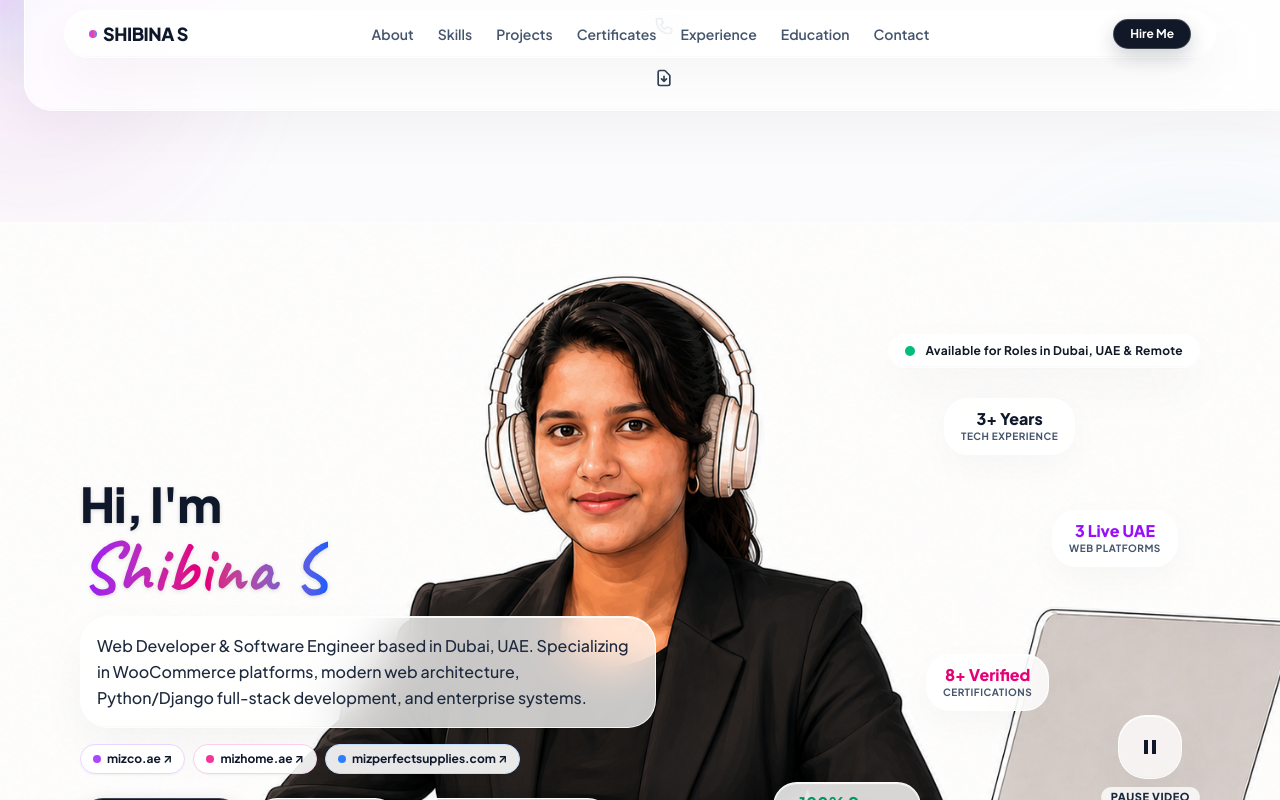
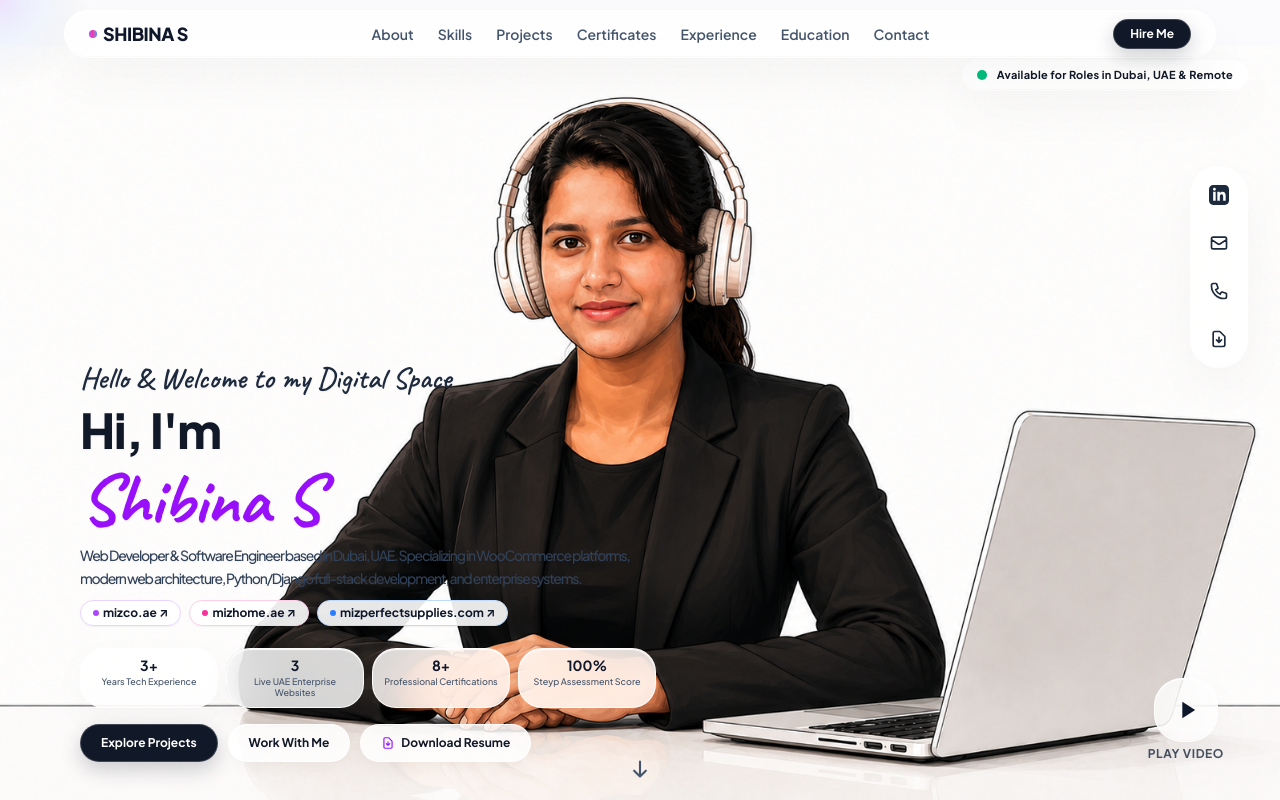
Before and after one commit to mdyusuf0/shibina-portfolio, a React (Vite) app: page / in a window 1280 px wide. Shown: the top 800 px of the page. Built offline with nearby package versions, Linux system fonts and the light colour scheme.

Commit message:
Fix hero section bounds to 100vh, remove white video overlay, fix edge glow border only, and dock social dock to right

```diff
--- a/src/App.jsx
+++ b/src/App.jsx
@@ -13,14 +13,12 @@ import Contact from './components/Contact';
 import Footer from './components/Footer';
 import CursorParticles from './components/CursorParticles';
 import BackgroundGlassObjects from './components/BackgroundGlassObjects';
-import SocialDock from './components/SocialDock';
 
 function App() {
   return (
     <div className="relative min-h-screen bg-[#FBFBFD] text-[#111827] overflow-x-hidden font-sans selection:bg-purple-600 selection:text-white">
       <BackgroundGlassObjects />
       <CursorParticles />
-      <SocialDock />
       <Preloader />
       <Navbar />
       <Hero />
--- a/src/components/Hero.jsx
+++ b/src/components/Hero.jsx
@@ -5,7 +5,7 @@ import { heroContent, personalInfo, socialLinks } from '../data/portfolioData';
 
 const Hero = () => {
   const videoRef = useRef(null);
-  const [isPlaying, setIsPlaying] = useState(true);
+  const [isPlaying, setIsPlaying] = useState(false);
   const [isMuted, setIsMuted] = useState(true);
   const [isVideoReady, setIsVideoReady] = useState(false);
 
@@ -63,12 +63,12 @@ const Hero = () => {
   };
 
   return (
-    <section className="relative w-full min-h-screen flex flex-col justify-between overflow-hidden bg-[#FBFBFD] pt-24 md:pt-28 pb-8 px-6 md:px-12 lg:px-20">
+    <section className="relative w-full min-h-screen overflow-hidden bg-[#FBFBFD] pt-[46px]">
 
-      {/* 100% Crisp Background Poster (NO fade overlay) */}
+      {/* 100% Crisp Background Poster (NO white fade overlay) */}
       {personalInfo.videoPoster && (
         <div
-          className="absolute inset-0 w-full h-full bg-cover bg-center z-0 transition-opacity duration-1000 opacity-100"
+          className="absolute top-[46px] left-0 w-full h-[calc(100vh-46px)] bg-cover bg-center z-0 transition-opacity duration-1000 opacity-100"
           style={{
             backgroundImage: `url(${personalInfo.videoPoster})`,
             backgroundPosition: 'center 20%'
@@ -86,7 +86,7 @@ const Hero = () => {
           autoPlay
           onLoadedData={handleVideoLoad}
           onCanPlay={handleVideoLoad}
-          className={`absolute inset-0 w-full h-full object-cover z-0 transition-opacity duration-1000 ${
+          className={`absolute top-[46px] left-0 w-full h-[calc(100vh-46px)] object-cover z-0 transition-opacity duration-1000 ${
             isVideoReady ? 'opacity-100' : 'opacity-0'
           }`}
           style={{ objectPosition: 'center 20%' }}
@@ -95,136 +95,169 @@ const Hero = () => {
         </video>
       )}
 
-      {/* Top Bar: Floating Status Pill */}
-      <div className="w-full z-20 flex justify-end mb-4">
-        <div data-aos="fade-down" className="inline-flex items-center gap-2.5 px-4 py-2 glass-panel rounded-full shadow-md gemini-edge-glow">
+      {/* Floating Right Side Social Icons Dock (Cleanly docked on right edge) */}
+      <div
+        data-aos="fade-left"
+        data-aos-delay="400"
+        className="absolute right-4 md:right-8 top-1/3 -translate-y-1/2 z-40 flex flex-col gap-3 glass-panel p-2.5 rounded-full shadow-lg items-center gemini-edge-glow"
+      >
+        <a
+          href={socialLinks.linkedin}
+          target="_blank"
+          rel="noopener noreferrer"
+          className="p-2 text-slate-800 hover:text-purple-600 hover:scale-125 transition-all"
+          aria-label="LinkedIn"
+          title="LinkedIn Profile"
+        >
+          <svg className="w-5 h-5" fill="currentColor" viewBox="0 0 24 24">
+            <path d="M19 0h-14c-2.761 0-5 2.239-5 5v14c0 2.761 2.239 5 5 5h14c2.762 0 5-2.239 5-5v-14c0-2.761-2.238-5-5-5zm-11 19h-3v-11h3v11zm-1.5-12.268c-.966 0-1.75-.779-1.75-1.75s.784-1.75 1.75-1.75 1.75.779 1.75 1.75-.784 1.75-1.75 1.75zm13.5 12.268h-3v-5.604c0-3.368-4-3.113-4 0v5.604h-3v-11h3v1.765c1.396-2.586 7-2.777 7 2.476v6.759z" />
+          </svg>
+        </a>
+
+        <a
+          href={`mailto:${socialLinks.email}`}
+          className="p-2 text-slate-800 hover:text-pink-600 hover:scale-125 transition-all"
+          aria-label="Email"
+          title="Send Email"
+        >
+          <svg className="w-5 h-5" fill="none" stroke="currentColor" strokeWidth="2" viewBox="0 0 24 24">
+            <path strokeLinecap="round" strokeLinejoin="round" d="M3 8l7.89 5.26a2 2 0 002.22 0L21 8M5 19h14a2 2 0 002-2V7a2 2 0 00-2-2H5a2 2 0 00-2 2v10a2 2 0 002 2z" />
+          </svg>
+        </a>
+
+        <a
+          href={`tel:${socialLinks.phone}`}
+          className="p-2 text-slate-800 hover:text-blue-600 hover:scale-125 transition-all"
+          aria-label="Phone"
+          title="Call Phone"
+        >
+          <svg className="w-5 h-5" fill="none" stroke="currentColor" strokeWidth="2" viewBox="0 0 24 24">
+            <path strokeLinecap="round" strokeLinejoin="round" d="M3 5a2 2 0 012-2h3.28a1 1 0 01.948.684l1.498 4.493a1 1 0 01-.502 1.21l-2.257 1.13a11.042 11.042 0 005.516 5.516l1.13-2.257a1 1 0 011.21-.502l4.493 1.498a1 1 0 01.684.949V19a2 2 0 01-2 2h-1C9.716 21 3 14.284 3 6V5z" />
+          </svg>
+        </a>
+
+        <a
+          href={personalInfo.resumeUrl}
+          target="_blank"
+          rel="noopener noreferrer"
+          className="p-2 text-slate-800 hover:text-emerald-600 hover:scale-125 transition-all"
+          aria-label="Resume"
+          title="Download Resume PDF"
+        >
+          <svg className="w-5 h-5" fill="none" stroke="currentColor" strokeWidth="2" viewBox="0 0 24 24">
+            <path strokeLinecap="round" strokeLinejoin="round" d="M12 10v6m0 0l-3-3m3 3l3-3m2 8H7a2 2 0 01-2-2V5a2 2 0 012-2h5.586a1 1 0 01.707.293l5.414 5.414a1 1 0 01.293.707V19a2 2 0 01-2 2z" />
+          </svg>
+        </a>
+      </div>
+
+      {/* Floating Status Pill (Top Right) */}
+      <div className="absolute top-[60px] right-4 md:right-8 z-40" data-aos="fade-down" data-aos-delay="500">
+        <div className="flex items-center gap-2.5 px-3.5 py-1.5 glass-panel rounded-full hover:shadow-[0_8px_25px_rgba(0,0,0,0.06)] transition-all duration-300 gemini-edge-glow">
           <span className="relative flex h-2.5 w-2.5">
             <span className="animate-ping absolute inline-flex h-full w-full rounded-full bg-emerald-500 opacity-75"></span>
             <span className="relative inline-flex rounded-full h-2.5 w-2.5 bg-emerald-500"></span>
           </span>
-          <span className="text-[#111827] text-xs font-bold tracking-wide">
+          <span className="text-[#111827] text-[11px] font-bold tracking-wide">
             Available for Roles in Dubai, UAE & Remote
           </span>
         </div>
       </div>
 
-      {/* Floating Stat Badges (Positioned around video subject on Desktop) */}
-      <div className="hidden xl:block absolute top-[22%] right-[16%] z-20 animate-float-slow" data-aos="zoom-in" data-aos-delay="400">
-        <div className="glass-card px-4 py-2.5 rounded-2xl text-center shadow-lg gemini-edge-glow">
-          <p className="text-base font-black text-slate-900 leading-tight">3+ Years</p>
-          <p className="text-[10px] text-slate-600 font-bold uppercase tracking-wider">Tech Experience</p>
-        </div>
-      </div>
+      {/* Content Container (Directly on Hero Background) */}
+      <div className="absolute top-[46px] left-0 bottom-0 z-20 pl-6 md:pl-12 lg:pl-20 pr-6 pb-8 md:pb-[3%] flex flex-col md:flex-row justify-end md:justify-between items-start md:items-end text-left w-full max-w-full">
 
-      <div className="hidden xl:block absolute top-[36%] right-[8%] z-20 animate-float-slow" style={{ animationDelay: '2s' }} data-aos="zoom-in" data-aos-delay="500">
-        <div className="glass-card px-4 py-2.5 rounded-2xl text-center shadow-lg gemini-edge-glow">
-          <p className="text-base font-black text-purple-600 leading-tight">3 Live UAE</p>
-          <p className="text-[10px] text-slate-600 font-bold uppercase tracking-wider">Web Platforms</p>
-        </div>
-      </div>
+        {/* Left Side Content */}
+        <div className="flex flex-col items-start text-left w-full max-w-lg lg:max-w-xl">
 
-      <div className="hidden xl:block absolute top-[54%] right-[18%] z-20 animate-float-slow" style={{ animationDelay: '4s' }} data-aos="zoom-in" data-aos-delay="600">
-        <div className="glass-card px-4 py-2.5 rounded-2xl text-center shadow-lg gemini-edge-glow">
-          <p className="text-base font-black text-pink-600 leading-tight">8+ Verified</p>
-          <p className="text-[10px] text-slate-600 font-bold uppercase tracking-wider">Certifications</p>
-        </div>
-      </div>
+          {/* Greeting */}
+          <span
+            data-aos="fade-up"
+            className="font-cursive text-2xl md:text-3xl text-slate-800 font-semibold mb-1 drop-shadow-xs"
+          >
+            {heroContent.greeting}
+          </span>
 
-      <div className="hidden xl:block absolute top-[70%] right-[28%] z-20 animate-float-slow" style={{ animationDelay: '1s' }} data-aos="zoom-in" data-aos-delay="700">
-        <div className="glass-card px-4 py-2.5 rounded-2xl text-center shadow-lg gemini-edge-glow">
-          <p className="text-base font-black text-emerald-600 leading-tight">100% Score</p>
-          <p className="text-[10px] text-slate-600 font-bold uppercase tracking-wider">Steyp Assessments</p>
-        </div>
-      </div>
-
-      {/* Main Content Area (Left aligned, responsive, professional layout) */}
-      <div className="w-full z-20 my-auto grid grid-cols-1 lg:grid-cols-12 gap-8 items-end">
-
-        {/* Left Content Column */}
-        <div className="lg:col-span-7 flex flex-col items-start text-left max-w-xl">
-
-          <h2
-            data-aos="fade-up"
-            className="text-slate-900 text-3xl sm:text-4xl md:text-5xl font-black tracking-tight leading-none mb-1 drop-shadow-sm"
-          >
-            Hi, I'm
-          </h2>
-
+          {/* Name & Subtitle */}
           <h1
             data-aos="fade-up"
             data-aos-delay="150"
-            className="font-cursive text-5xl sm:text-6xl md:text-7xl font-bold text-transparent bg-clip-text bg-gradient-to-r from-purple-600 via-pink-600 to-blue-600 mb-3 drop-shadow-sm"
+            className="text-[#111827] text-3xl md:text-5xl font-extrabold tracking-tight leading-tight drop-shadow-xs"
           >
-            Shibina S
+            Hi, I'm <span className="font-cursive text-5xl md:text-7xl text-purple-600 font-bold block mt-1">Shibina S</span>
+            <span className="block text-xs md:text-sm font-medium text-slate-700 mt-2 leading-relaxed">
+              {heroContent.subtitle}
+            </span>
           </h1>
 
-          <p
-            data-aos="fade-up"
-            data-aos-delay="250"
-            className="text-sm md:text-base font-medium text-slate-800 leading-relaxed mb-4 glass-panel p-4 rounded-2xl border border-white/80 shadow-xs"
-          >
-            {heroContent.subtitle}
-          </p>
-
           {/* Live Websites Pill Bar */}
-          <div data-aos="fade-up" data-aos-delay="350" className="flex flex-wrap gap-2 mb-6">
+          <div data-aos="fade-up" data-aos-delay="250" className="flex flex-wrap gap-2 my-2.5">
             <a
               href="https://mizco.ae"
               target="_blank"
               rel="noopener noreferrer"
-              className="px-3 py-1.5 rounded-full bg-white/90 border border-purple-200 text-slate-900 text-xs font-bold hover:bg-purple-600 hover:text-white transition-all shadow-xs flex items-center gap-1.5 gemini-edge-glow"
+              className="px-3 py-1 rounded-full bg-white/90 border border-purple-200 text-slate-900 text-xs font-bold hover:bg-purple-600 hover:text-white transition-all shadow-xs flex items-center gap-1 gemini-edge-glow"
             >
-              <span className="w-2 h-2 rounded-full bg-purple-500"></span>
+              <span className="w-1.5 h-1.5 rounded-full bg-purple-500"></span>
               mizco.ae ↗
             </a>
             <a
               href="https://mizhome.ae"
               target="_blank"
               rel="noopener noreferrer"
-              className="px-3 py-1.5 rounded-full bg-white/90 border border-pink-200 text-slate-900 text-xs font-bold hover:bg-pink-600 hover:text-white transition-all shadow-xs flex items-center gap-1.5 gemini-edge-glow"
+              className="px-3 py-1 rounded-full bg-white/90 border border-pink-200 text-slate-900 text-xs font-bold hover:bg-pink-600 hover:text-white transition-all shadow-xs flex items-center gap-1 gemini-edge-glow"
             >
-              <span className="w-2 h-2 rounded-full bg-pink-500"></span>
+              <span className="w-1.5 h-1.5 rounded-full bg-pink-500"></span>
               mizhome.ae ↗
             </a>
             <a
               href="https://mizperfectsupplies.com"
               target="_blank"
               rel="noopener noreferrer"
-              className="px-3 py-1.5 rounded-full bg-white/90 border border-blue-200 text-slate-900 text-xs font-bold hover:bg-blue-600 hover:text-white transition-all shadow-xs flex items-center gap-1.5 gemini-edge-glow"
+              className="px-3 py-1 rounded-full bg-white/90 border border-blue-200 text-slate-900 text-xs font-bold hover:bg-blue-600 hover:text-white transition-all shadow-xs flex items-center gap-1 gemini-edge-glow"
             >
-              <span className="w-2 h-2 rounded-full bg-blue-500"></span>
+              <span className="w-1.5 h-1.5 rounded-full bg-blue-500"></span>
               mizperfectsupplies.com ↗
             </a>
+          </div>
+
+          {/* Floating Metrics Row */}
+          <div data-aos="fade-up" data-aos-delay="350" className="grid grid-cols-2 sm:grid-cols-4 gap-2 my-3 w-full">
+            {heroContent.stats.map((stat, idx) => (
+              <div key={idx} className="glass-card p-2 text-center rounded-xl gemini-edge-glow">
+                <p className="text-sm font-bold text-slate-900 leading-tight">{stat.value}</p>
+                <p className="text-[9px] text-slate-600 font-medium leading-tight mt-0.5">{stat.label}</p>
+              </div>
+            ))}
           </div>
 
           {/* Action Buttons Row */}
           <div
             data-aos="fade-up"
             data-aos-delay="450"
-            className="flex flex-row flex-wrap items-center gap-3 w-full"
+            className="flex flex-row flex-wrap items-center gap-2.5 w-full mt-1"
           >
             <a
               href="#projects"
-              className="px-6 py-3 text-xs md:text-sm font-bold glass-dark-btn gemini-edge-glow"
+              className="px-5 py-2.5 text-xs font-bold glass-dark-btn gemini-edge-glow"
             >
               Explore Projects
             </a>
 
             <a
               href="#contact"
-              className="px-6 py-3 text-xs md:text-sm font-bold glass-light-btn gemini-edge-glow"
+              className="px-5 py-2.5 text-xs font-bold glass-light-btn gemini-edge-glow"
             >
               Work With Me
             </a>
 
             <a
-              href={heroContent.ctaResume.href}
+              href={personalInfo.resumeUrl}
               download="shibina-resume.pdf"
               target="_blank"
               rel="noopener noreferrer"
-              className="px-6 py-3 text-xs md:text-sm font-bold glass-light-btn flex items-center gap-2 gemini-edge-glow"
+              className="px-5 py-2.5 text-xs font-bold glass-light-btn flex items-center gap-1.5 gemini-edge-glow"
             >
-              <svg className="w-4 h-4 text-purple-600" fill="none" stroke="currentColor" viewBox="0 0 24 24">
+              <svg className="w-3.5 h-3.5 text-purple-600" fill="none" stroke="currentColor" viewBox="0 0 24 24">
                 <path strokeLinecap="round" strokeLinejoin="round" strokeWidth="2" d="M12 10v6m0 0l-3-3m3 3l3-3m2 8H7a2 2 0 01-2-2V5a2 2 0 012-2h5.586a1 1 0 01.707.293l5.414 5.414a1 1 0 01.293.707V19a2 2 0 01-2 2z" />
               </svg>
               Download Resume
@@ -233,35 +266,36 @@ const Hero = () => {
 
         </div>
 
-        {/* Right Side Video Reel Controller */}
-        <div className="lg:col-span-5 flex justify-end items-end">
+        {/* Right Side: Play Video Controller */}
         <div
           data-aos="zoom-in"
           data-aos-delay="600"
-            className="flex flex-col items-center gap-2 cursor-pointer group z-20"
+          className="mt-6 md:mt-0 mr-4 md:mr-8 flex flex-row md:flex-col items-center gap-3 cursor-pointer group self-start md:self-auto z-20"
         >
           <div
             onClick={toggleVideo}
-              className="w-14 h-14 md:w-16 md:h-16 rounded-full glass-panel flex justify-center items-center group-hover:scale-110 transition-all duration-300 shadow-xl gemini-edge-glow"
+            className="flex flex-col items-center gap-1 group/play"
           >
+            <div className="w-12 h-12 md:w-16 md:h-16 rounded-full glass-panel flex justify-center items-center group-hover/play:scale-110 transition-all duration-500 shadow-[0_10px_30px_rgba(0,0,0,0.08)] gemini-edge-glow">
               {!isPlaying ? (
-                <svg className="w-6 h-6 text-slate-900 ml-0.5" fill="currentColor" viewBox="0 0 24 24">
+                <svg className="w-5 h-5 md:w-7 md:h-7 text-slate-900 ml-0.5" fill="currentColor" viewBox="0 0 24 24">
                   <path d="M8 5v14l11-7z" />
                 </svg>
               ) : (
-                <svg className="w-6 h-6 text-slate-900" fill="currentColor" viewBox="0 0 24 24">
+                <svg className="w-5 h-5 md:w-7 md:h-7 text-slate-900" fill="currentColor" viewBox="0 0 24 24">
                   <path d="M6 19h4V5H6v14zm8-14v14h4V5h-4z" />
                 </svg>
               )}
             </div>
-            <span className="text-slate-800 text-[11px] font-extrabold tracking-wider uppercase bg-white/80 px-2.5 py-0.5 rounded-full shadow-xs">
+            <span className="text-slate-800 text-[10px] md:text-xs font-bold tracking-wider uppercase opacity-80 group-hover/play:opacity-100 transition-opacity">
               {!isPlaying ? "Play Video" : "Pause Video"}
             </span>
+          </div>
 
           {isPlaying && (
             <button
               onClick={toggleAudio}
-                className="px-3 py-1 glass-panel rounded-full text-[10px] font-bold text-slate-800 flex items-center gap-1 hover:bg-white transition-all shadow-sm mt-1 gemini-edge-glow"
+              className="px-3 py-1.5 glass-panel rounded-full text-[10px] font-bold text-slate-800 flex items-center gap-1.5 hover:bg-white transition-all shadow-md mt-1 gemini-edge-glow"
             >
               {isMuted ? (
                 <>
@@ -282,7 +316,6 @@ const Hero = () => {
             </button>
           )}
         </div>
-        </div>
 
       </div>
 
@@ -290,11 +323,11 @@ const Hero = () => {
       <div
         data-aos="fade-up"
         data-aos-delay="800"
-        className="w-full z-20 flex justify-center mt-4"
+        className="hidden md:block absolute bottom-4 left-1/2 transform -translate-x-1/2 z-20 pointer-events-none"
       >
-        <a href="#about" className="animate-bounce p-1.5 rounded-full glass-panel text-slate-700 hover:text-purple-600 transition-colors">
+        <div className="animate-bounce">
           <svg
-            className="w-5 h-5 drop-shadow-xs"
+            className="w-5 h-5 text-slate-600 drop-shadow-xs"
             fill="none"
             strokeLinecap="round"
             strokeLinejoin="round"
@@ -304,7 +337,7 @@ const Hero = () => {
           >
             <path d="M19 14l-7 7m0 0l-7-7m7 7V3"></path>
           </svg>
-        </a>
+        </div>
       </div>
 
     </section>
--- a/src/index.css
+++ b/src/index.css
@@ -93,54 +93,19 @@
 }
 
 /* ============================================================
-   Gemini Premium Dynamic Colorful Edge Glow Effect — EDGE ONLY
+   Gemini Premium Dynamic Colorful Edge Glow Effect — BORDER ONLY
    ============================================================ */
 .gemini-edge-glow {
-  position: relative;
-  z-index: 1;
+  transition: border-color 0.3s ease, box-shadow 0.3s ease !important;
 }
 
-.gemini-edge-glow::before {
-  content: '';
-  position: absolute;
-  inset: -2px;
-  border-radius: inherit;
-  background: linear-gradient(135deg, #a855f7, #ec4899, #3b82f6, #06b6d4, #10b981, #f59e0b, #a855f7);
-  background-size: 300% 300%;
-  opacity: 0;
-  z-index: -1;
-  transition: opacity 0.35s ease, filter 0.35s ease;
-  animation: geminiSpectrum 6s linear infinite;
-  pointer-events: none;
-  filter: blur(5px);
-}
-
-.gemini-edge-glow:hover::before {
-  opacity: 1;
-}
-
-.gemini-edge-glow::after {
-  content: '';
-  position: absolute;
-  inset: -1px;
-  border-radius: inherit;
-  background: linear-gradient(135deg, #a855f7, #ec4899, #3b82f6, #06b6d4, #10b981, #f59e0b, #a855f7);
-  background-size: 300% 300%;
-  opacity: 0;
-  z-index: -1;
-  transition: opacity 0.35s ease;
-  animation: geminiSpectrum 6s linear infinite;
-  pointer-events: none;
-}
-
-.gemini-edge-glow:hover::after {
-  opacity: 0.9;
-}
-
-@keyframes geminiSpectrum {
-  0% { background-position: 0% 50%; }
-  50% { background-position: 100% 50%; }
-  100% { background-position: 0% 50%; }
+.gemini-edge-glow:hover {
+  border-color: rgba(168, 85, 247, 0.75) !important;
+  box-shadow:
+    0 0 0 1.5px rgba(168, 85, 247, 0.5),
+    0 0 14px rgba(168, 85, 247, 0.35),
+    0 0 22px rgba(236, 72, 153, 0.25),
+    0 0 30px rgba(59, 130, 246, 0.2) !important;
 }
 
 /* Typography styles */
```
Lines whose indentation alone changed are shown as unchanged.
